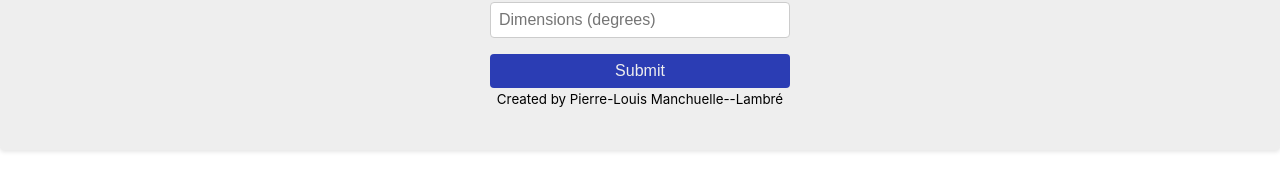
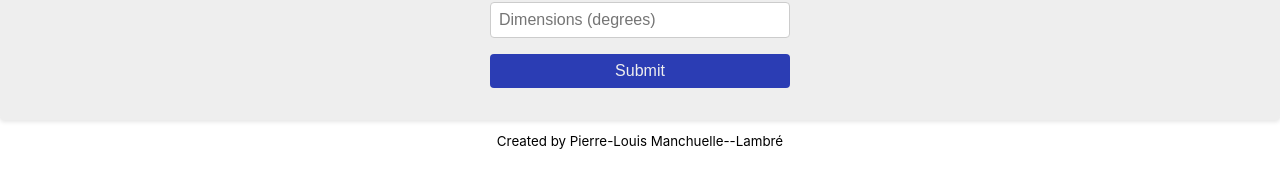
Before and after one commit to Thinkr1/NASA-LANDSAT-API, a React (Create React App) app: page / in a window 1280 px wide. Shown: the part 618-797 px from the top of the page. Built offline with nearby package versions, Linux system fonts and the light colour scheme; no server answers.

Commit message:
Footer added

```diff
--- a/src/App.js
+++ b/src/App.js
@@ -41,6 +41,7 @@ function Eimg() {
   };
 
   return (
+    <div className="full">
       <div className="container">
         <div className="map-container">
           <MapContainer center={mapCenter} zoom={12} scrollWheelZoom={true}>
@@ -72,6 +73,7 @@ function Eimg() {
           </button>
         </form>
         {imgData && <img src={imgData.url} alt="" className="img" />}
+      </div>
       <footer><small>Created by Pierre-Louis Manchuelle--Lambré</small></footer>
     </div>
   );
--- a/src/styles.css
+++ b/src/styles.css
@@ -60,5 +60,5 @@ input::-webkit-outer-spin-button {
 footer {
   text-align: center;
   padding: auto;
-  margin-bottom: 10px;
+  margin: 10px;
 }
```
Lines whose indentation alone changed are shown as unchanged.
